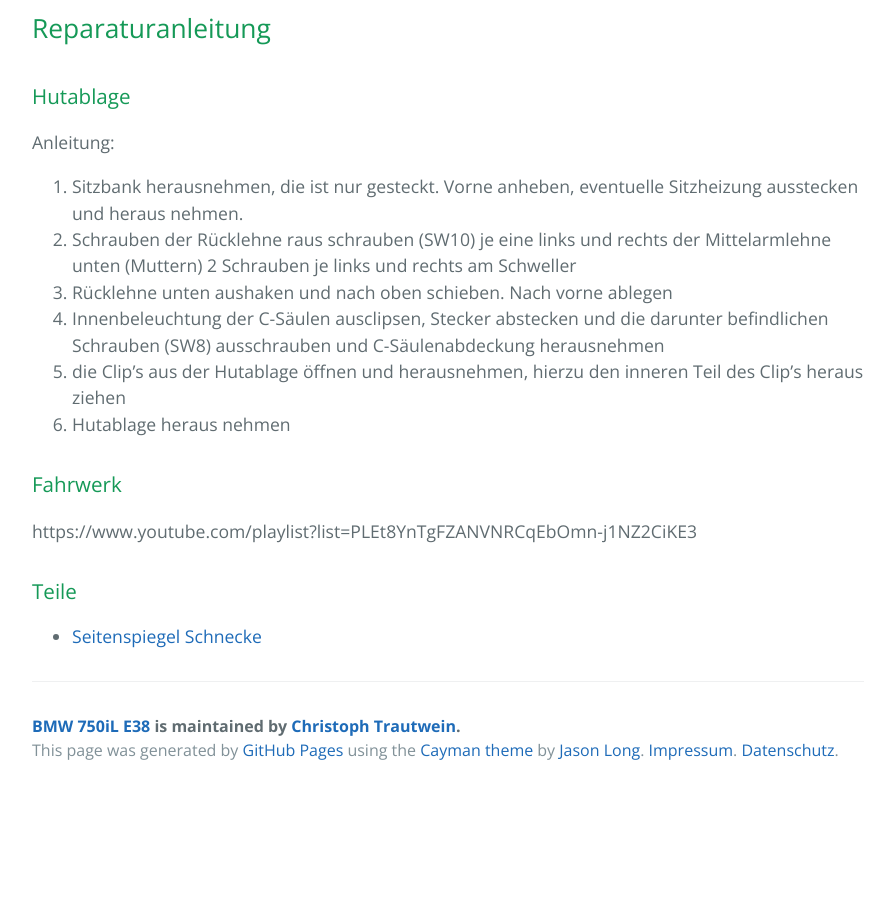
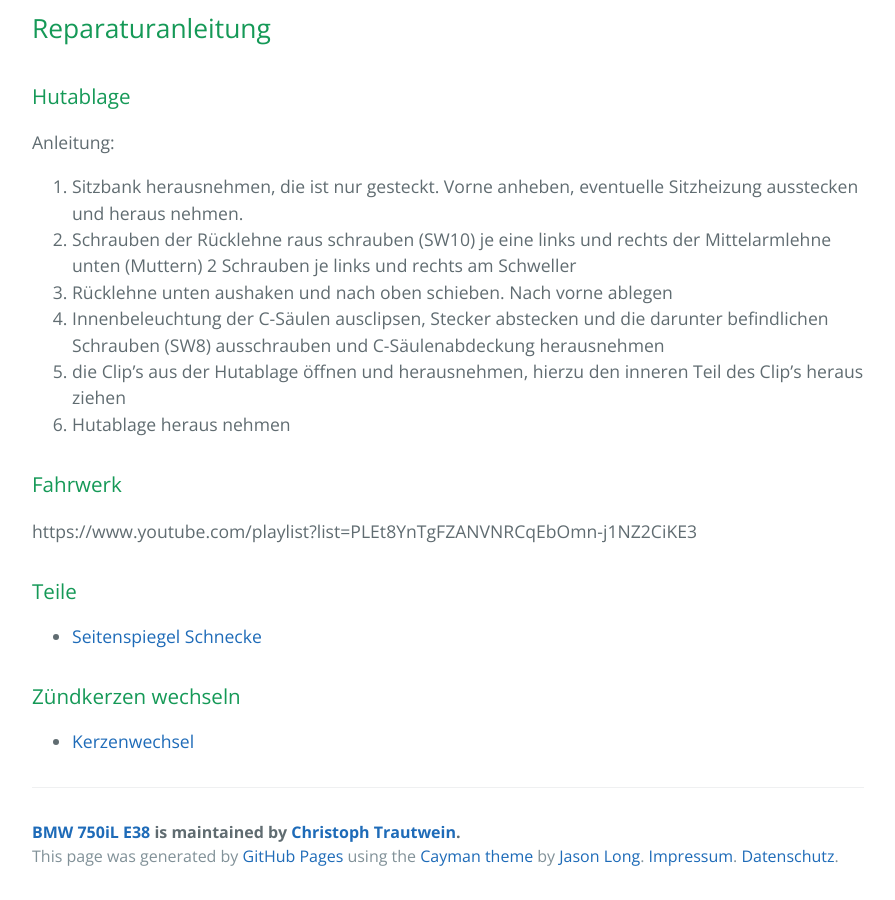
Before and after one commit to trautw/BMW750iL, a Jekyll site: the page built from docs/_pages/04_more.md, in a window 1280 px wide and 900 px high, scrolled down 1096 px. Shown: the whole window, without its empty margins (192-1087 px from the left). Built offline with Jekyll 4.4.1, drawn with Linux system fonts in a browser that asks for light colours; before the commit the page ends 1890 px from its top, so only the background shows below that.

Commit message:
Update 04_more.md

```diff
--- a/docs/_pages/04_more.md
+++ b/docs/_pages/04_more.md
@@ -40,3 +40,6 @@ https://www.youtube.com/playlist?list=PLEt8YnTgFZANVNRCqEbOmn-j1NZ2CiKE3
 
 ### Teile
 * [Seitenspiegel Schnecke](http://www.sehling.net/zahnraeder-kegelraeder-zahnstangen-schnecken/schnecken-mo-02-mo-075/schnecken-1gaengig-rechts/schnecke-modul-02-rechts-d35mm.html)
+
+### Zündkerzen wechseln
+* [Kerzenwechsel](http://www.750i.de/d/kerzenwechsel.htm)
```
